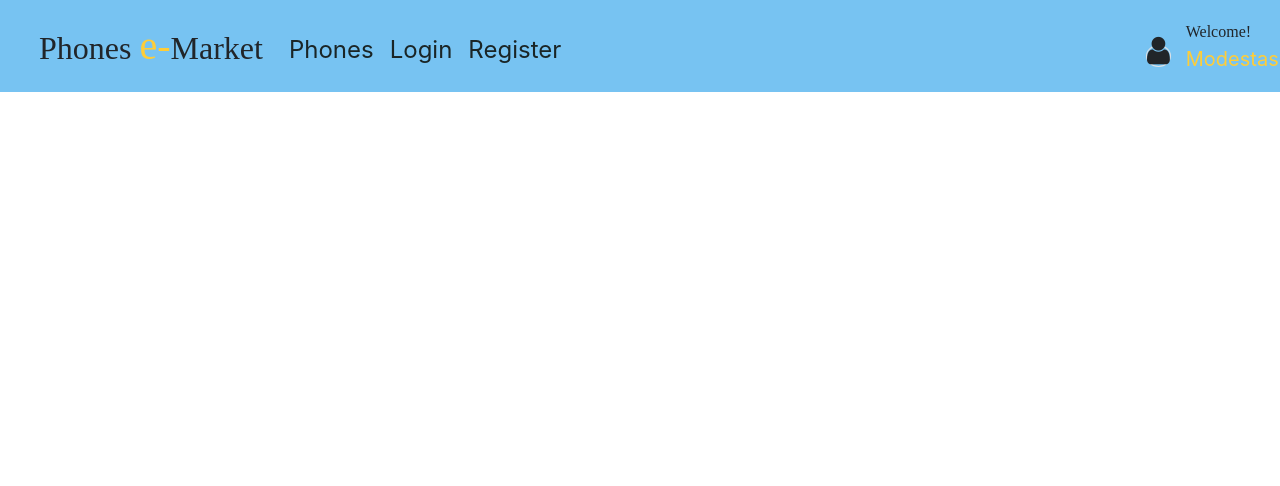
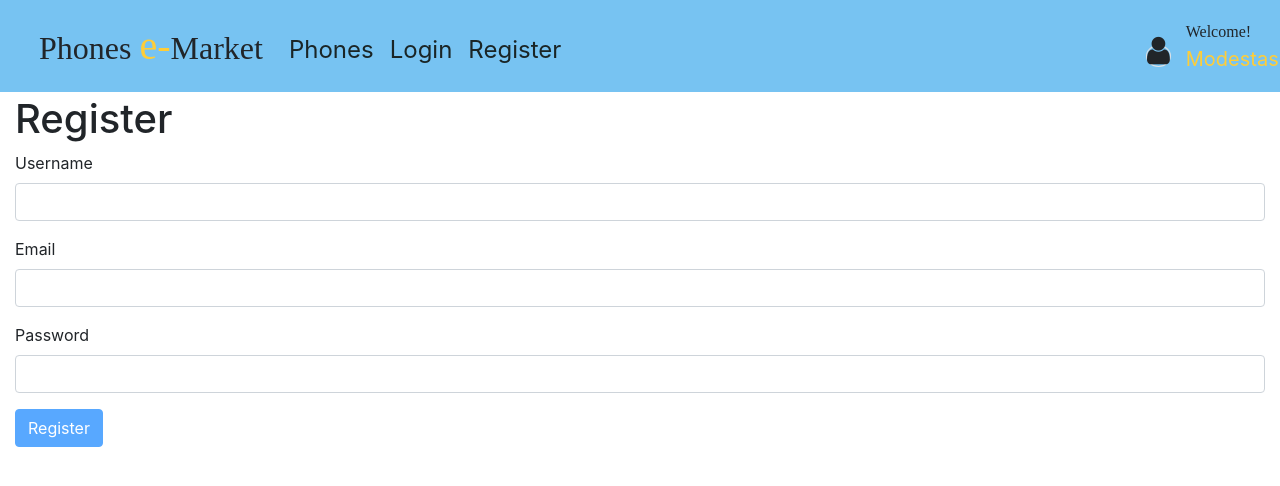
Before and after one commit to JustMoze/Used-phone-e-market, a React (Create React App) app in the folder front-end/phone-e_market/: page /register in a window 1280 px wide. Shown: the top 486 px of the page. Built offline with nearby package versions, Linux system fonts and the light colour scheme.

Commit message:
add front validation in registration/login forms

```diff
--- a/front-end/phone-e_market/src/App.css
+++ b/front-end/phone-e_market/src/App.css
@@ -42,6 +42,8 @@
     font-size: 2.5rem;
     color: #ffcd38;
 }
+/* Navbar style  */
+/* ------------------------------------------------------------------------------------------*/
 /* Own styles  */
 .logo {
     font-size: 2rem;
@@ -69,3 +71,9 @@
 .greetings {
     font-family: 'Bangers', cursive;
 }
+/* ------------------------------------------------------------------------------------------*/
+/* MAIN BODY */
+/* ------------------------------------------------------------------------------------------*/
+.secondContainer {
+    padding-top: 95px;
+}
--- a/front-end/phone-e_market/src/App.js
+++ b/front-end/phone-e_market/src/App.js
@@ -1,11 +1,23 @@
 import React, { Fragment } from 'react';
+import { Switch, Route } from 'react-router-dom';
+import Navbar from './components/Navbar';
+import Login from './components/Login';
 import './App.css';
-import Navbar from './components/Navbar';
+import Registration from './components/Registration';
 
 function App() {
     return (
         <Fragment>
-            <Navbar />
+            <div className="container-fluid">
+                <Navbar />
+            </div>
+
+            <div className="container-fluid secondContainer">
+                <Switch>
+                    <Route path="/login" component={Login} />
+                    <Route path="/register" component={Registration} />
+                </Switch>
+            </div>
         </Fragment>
     );
 }
--- /dev/null
+++ b/front-end/phone-e_market/src/common/form.jsx
@@ -0,0 +1,71 @@
+import React, { Component } from 'react';
+import Joi from 'joi-browser';
+import Input from './input';
+
+export default class Form extends Component {
+    state = {
+        data: {},
+        errors: {}
+    };
+    validate = () => {
+        const options = { abortEarly: false };
+        const { error } = Joi.validate(this.state.data, this.schema, options);
+
+        if (!error) return null;
+
+        const errors = {};
+        for (let item of error.details) errors[item.path[0]] = item.message;
+        return errors;
+    };
+    validateProperty = ({ name, value }) => {
+        const obj = { [name]: value };
+        const subSchema = { [name]: this.schema[name] };
+
+        const { error } = Joi.validate(obj, subSchema);
+        return error ? error.details[0].message : null;
+    };
+    handleOnSubmit = (e) => {
+        e.preventDefault();
+
+        const errors = this.validate();
+        this.setState({ errors: errors || {} });
+        if (errors) return;
+
+        this.doSubmit();
+    };
+    handleChange = (e) => {
+        // validate each input
+        const { value, name } = e.currentTarget;
+        const { currentTarget: input } = e;
+
+        const currentErrors = { ...this.state.errors };
+        const errorMessage = this.validateProperty(input);
+        if (errorMessage) currentErrors[name] = errorMessage;
+        else delete currentErrors[name];
+
+        const newdata = { ...this.state.data };
+        newdata[name] = value;
+
+        this.setState({ data: newdata, errors: currentErrors });
+    };
+    renderInput(name, label, type = 'text') {
+        const { data, errors } = this.state;
+        return (
+            <Input
+                name={name}
+                error={errors[name]}
+                value={data[name]}
+                label={label}
+                type={type}
+                onChange={this.handleChange}
+            />
+        );
+    }
+    renderButton(label) {
+        return (
+            <button disabled={this.validate()} className="btn btn-primary">
+                {label}
+            </button>
+        );
+    }
+}
--- /dev/null
+++ b/front-end/phone-e_market/src/common/input.jsx
@@ -0,0 +1,19 @@
+import React from 'react';
+
+function Input(props) {
+    const { name, label, error, ...rest } = props;
+    return (
+        <div className="form-group">
+            <label htmlFor={name}>{label}</label>
+            <input
+                {...rest}
+                id={name}
+                name={name}
+                className="form-control"
+            ></input>
+            {error && <div className="alert alert-danger">{error}</div>}
+        </div>
+    );
+}
+
+export default Input;
--- a/front-end/phone-e_market/src/common/navLinks.jsx
+++ b/front-end/phone-e_market/src/common/navLinks.jsx
@@ -3,6 +3,7 @@ import { NavLink } from 'react-router-dom';
 
 function NavbarLink(props) {
     const [mouseOver, setMouseOver] = useState(false);
+
     const { to, label } = props;
     const styleMouseOver = 'nav-item nav-link roolNavLink';
     const styleMouseOut = 'nav-item nav-link navLinks';
@@ -17,8 +18,8 @@ function NavbarLink(props) {
             onMouseOver={handleMouseOver}
             onMouseOut={handleMouseOut}
             className={mouseOver ? styleMouseOver : styleMouseOut}
+            style={{ color: mouseOver ? '#ffcd38' : '#1a2526' }}
             to={to}
-            style={{ color: mouseOver ? '#ffcd38' : '#1a2526' }}
         >
             {label}
         </NavLink>
--- /dev/null
+++ b/front-end/phone-e_market/src/components/Login.js
@@ -0,0 +1,38 @@
+import React from 'react';
+import Joi from 'joi-browser';
+import Form from './../common/form';
+
+class Login extends Form {
+    // States ----------------------------------------------
+    state = {
+        data: {
+            username: '',
+            password: ''
+        },
+        errors: {}
+    };
+    // User schema front-end
+    schema = {
+        username: Joi.string().min(2).max(50).required().label('Username'),
+        password: Joi.string().min(5).max(1024).required().label('Password')
+    };
+
+    doSubmit = () => {
+        //call server
+        console.log('Submit');
+    };
+    render() {
+        return (
+            <div>
+                <h1>Login</h1>
+                <form onSubmit={this.handleOnSubmit}>
+                    {this.renderInput('username', 'Username')}
+                    {this.renderInput('password', 'Password', 'password')}
+                    {this.renderButton('Login')}
+                </form>
+            </div>
+        );
+    }
+}
+
+export default Login;
--- /dev/null
+++ b/front-end/phone-e_market/src/components/Registration.jsx
@@ -0,0 +1,38 @@
+import React from 'react';
+import Joi from 'joi-browser';
+import Form from './../common/form';
+
+class Registration extends Form {
+    state = {
+        data: {
+            username: '',
+            email: '',
+            password: ''
+        },
+        errors: {}
+    };
+    schema = {
+        username: Joi.string().min(2).max(50).required().label('Username'),
+        email: Joi.string().min(5).max(255).required().email().label('Email'),
+        password: Joi.string().min(5).max(1024).required().label('Password')
+    };
+
+    doSubmit = () => {
+        console.log('Registered');
+    };
+    render() {
+        return (
+            <div>
+                <h1>Register</h1>
+                <form onSubmit={this.handleOnSubmit}>
+                    {this.renderInput('username', 'Username')}
+                    {this.renderInput('email', 'Email', 'email')}
+                    {this.renderInput('password', 'Password')}
+                    {this.renderButton('Register')}
+                </form>
+            </div>
+        );
+    }
+}
+
+export default Registration;
```
Also changed, not shown: front-end/phone-e_market/src/index.css (+8 -8 lines).
